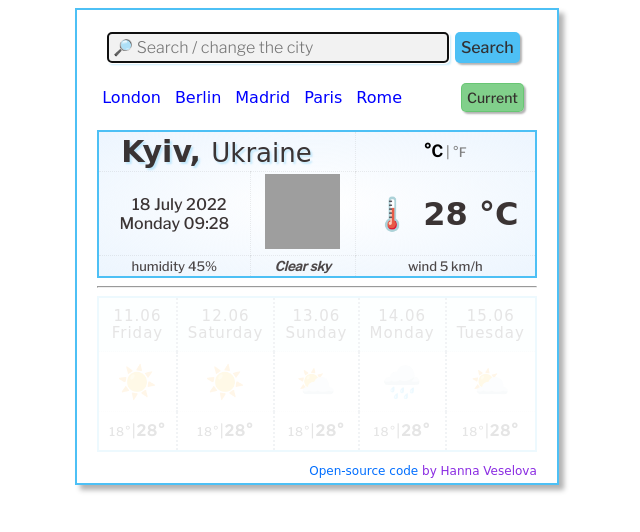
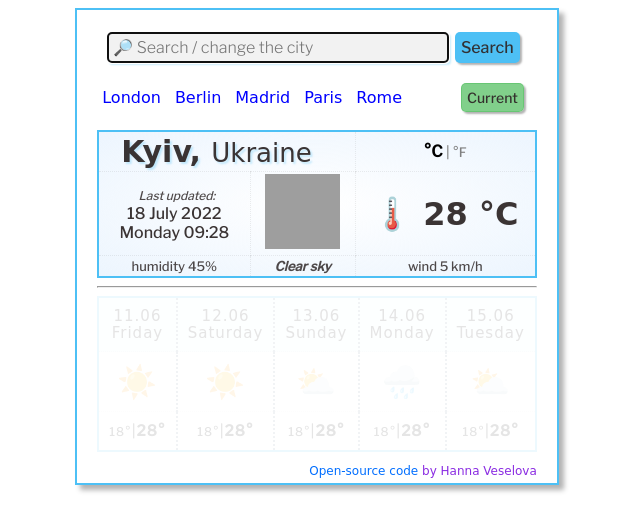
Before and after one commit to boxdigi/Weather_app, a plain HTML site: page index.html in a window 1280 px wide. Shown: the whole page, without its empty margins (323-963 px from the left). Drawn offline with nearby package versions, Linux system fonts and the light colour scheme; no server answers; grey boxes are pictures that could not be loaded; a web font is replaced by a local one.

Commit message:
added "last updated" in HTML & CSS

```diff
--- a/index.html
+++ b/index.html
@@ -51,7 +51,8 @@
                 id="farenheit">°F</a></td>
           </tr>
           <tr>
-            <td class="current-data"><span id="current-data">10 June 2022</span>
+            <td class="current-data"><span id="last-updated">Last updated:</span><br />
+              <span id="current-data">10 June 2022</span>
               <br />
               <span id="current-day-time">Thursday 15:36</span>
             </td>
--- a/style.css
+++ b/style.css
@@ -161,7 +161,7 @@ tr {
   font-family: "Libre Franklin", sans-serif;
   text-align: center;
   vertical-align: middle;
-  text-indent: 10px;
+  text-indent: 5px;
 }
 
 td.description {
@@ -187,6 +187,13 @@ td.description {
   font-size: 26px;
   font-weight: lighter;
   font-family: "Baloo Bhaijaan 2", cursive;
+}
+
+#last-updated {
+  color: rgba(48, 41, 41, 0.85);
+  font-size: 12px;
+  font-style: italic;
+
 }
 
 td.darkgrey {
```
